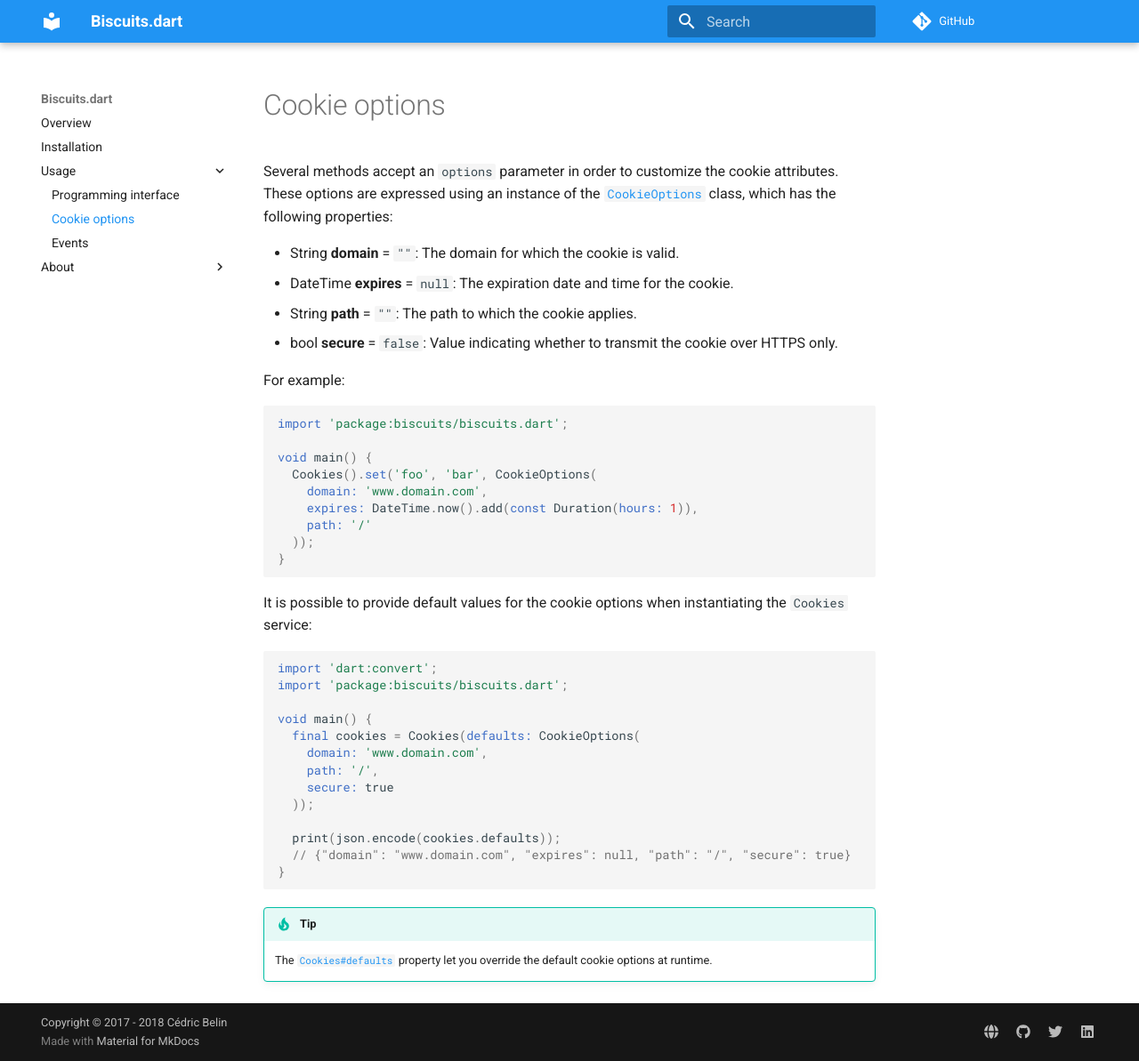
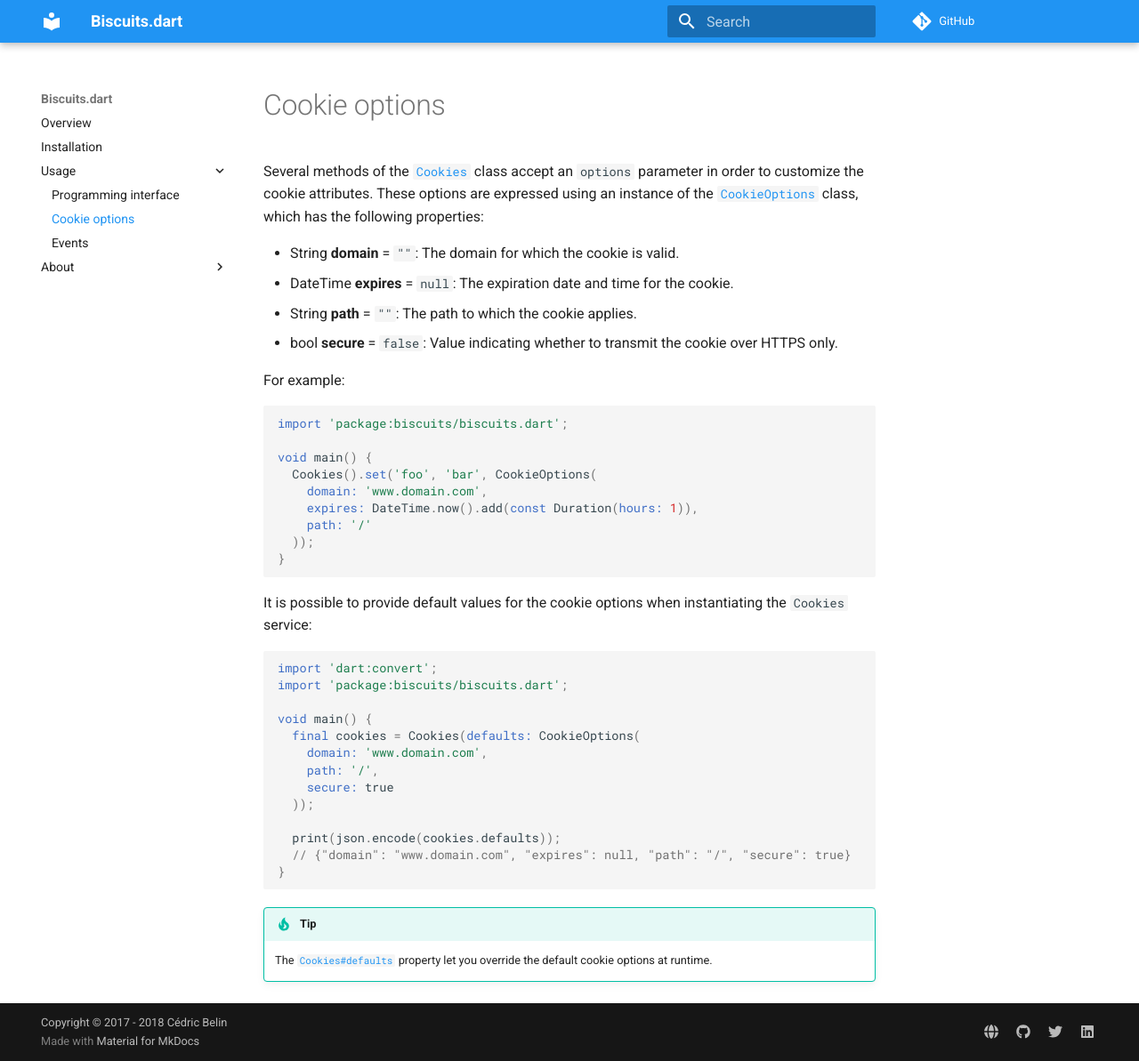
Before and after one commit to cedx/biscuits.dart, an MkDocs documentation site: the page built from doc/usage/options.md, in a window 1280 px wide and 1193 px high. Shown: the whole window at 89% size. Built offline with MkDocs 1.6.1 and Material for MkDocs 9.7.7, drawn with Linux system fonts in a browser that asks for light colours; comment, search, counter and statistics services are not loaded; old or Windows-style settings are respelled for this version of MkDocs.

Commit message:
Updated the documentation

```diff
--- a/doc/usage/options.md
+++ b/doc/usage/options.md
@@ -2,7 +2,7 @@ path: blob/master
 source: lib/src/cookie_options.dart
 
 # Cookie options
-Several methods accept an `options` parameter in order to customize the cookie attributes.
+Several methods of the [`Cookies`](api.md) class accept an `options` parameter in order to customize the cookie attributes.
 These options are expressed using an instance of the [`CookieOptions`](https://github.com/cedx/biscuits.dart/blob/master/lib/src/cookie_options.dart) class, which has the following properties:
 
 - String **domain** = `""`: The domain for which the cookie is valid.
```
Also changed, not shown: doc/usage/events.md (+1 -1 lines).
